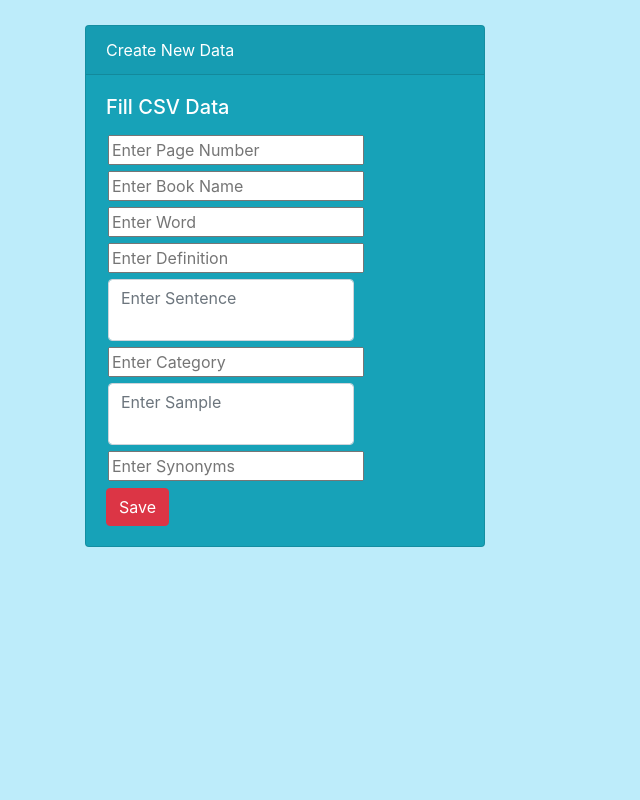
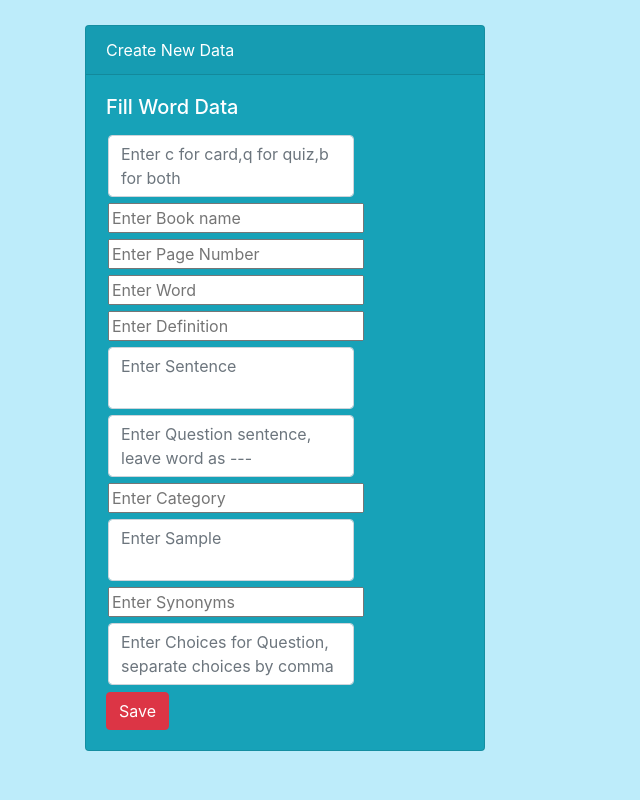
Before and after one commit to sharonshen123/isltapi, a Flask app: page / in a window 1280 px wide. Shown: the whole page, without its empty margins (0-640 px from the left). Run offline with Flask 2, Linux system fonts and the light colour scheme; some libraries are stand-ins or nearby versions.

Commit message:
update template

```diff
--- a/template/create.html
+++ b/template/create.html
@@ -19,13 +19,17 @@
             <div class="card text-white bg-info mb-3" style="max-width: 25rem;">
                 <div class="card-header">Create New Data</div>
                 <div class="card-body">
-                    <h5 class="card-title">Fill CSV Data</h5>
+                    <h5 class="card-title">Fill Word Data</h5>
                     <form class="form-inline" action="sendData" method="POST">
                         <div class="item">
+							 <textarea class="form-control shadow-none textarea" name="function" id="function" type="text" value="{{ function }}" placeholder="Enter c for card,q for quiz,b for both"
+							      style="resize: none"></textarea>
+                        </div>
+						<div class="item">
+							 <input name="book" id="book" type="text" value="{{ book }}" placeholder="Enter Book name">
+                        </div>
+						<div class="item">
                             <input name="pg" id="pg" type="number" value="{{ pg }}" placeholder="Enter Page Number">
-                        </div>
-                        <div class="item">
-                            <input name="book" id="book" type="text" value="{{ book }}" placeholder="Enter Book Name">
                         </div>
                         <div class="item">
                             <input name="word" id="word" type="text" value="{{ word }}" placeholder="Enter Word">
@@ -36,6 +40,10 @@
 
                         <div class="item">
                             <textarea class="form-control shadow-none textarea" name="sentence" id="sentence" value="{{ sentence }}" placeholder="Enter Sentence"
+                                style="resize: none"></textarea>
+                        </div>
+						<div class="item">
+                            <textarea class="form-control shadow-none textarea" name="question" id="question" value="{{ question }}" placeholder="Enter Question sentence, leave word as ---"
                                 style="resize: none"></textarea>
                         </div>
 
@@ -49,6 +57,10 @@
                         <div class="item">
                             <input name="synonyms" id="synonyms" type="text" value="{{ synonyms }}" placeholder="Enter Synonyms">
                         </div>
+						<div class="item">
+                            <textarea class="form-control shadow-none textarea" name="choices" id="choices" value="{{ choices }}" placeholder="Enter Choices for Question, separate choices by comma"
+                                style="resize: none"></textarea>
+                        </div>
                         <div class="btn-block">
                             <button type="submit" class="btn btn-danger" href="/">Save</button>
                         </div>
```
Also changed, not shown: 1 other file.
